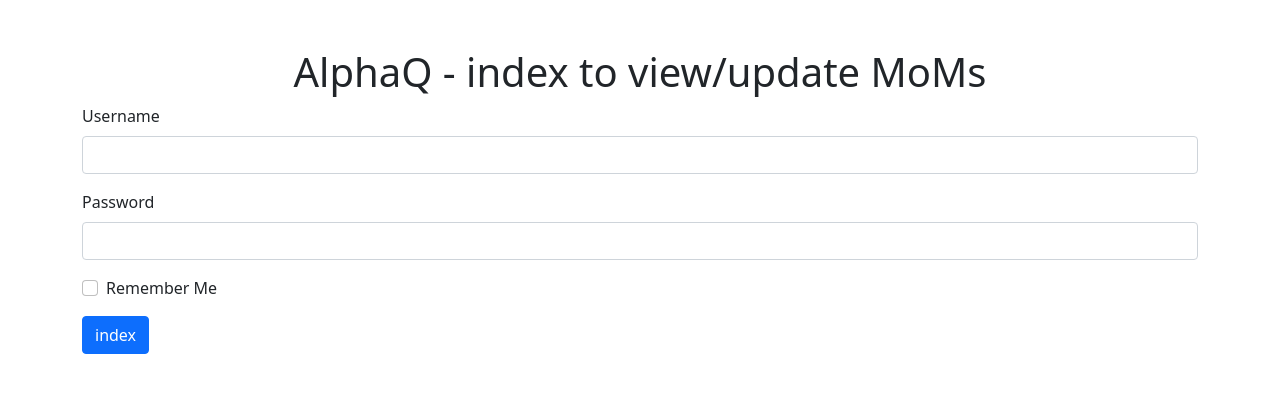
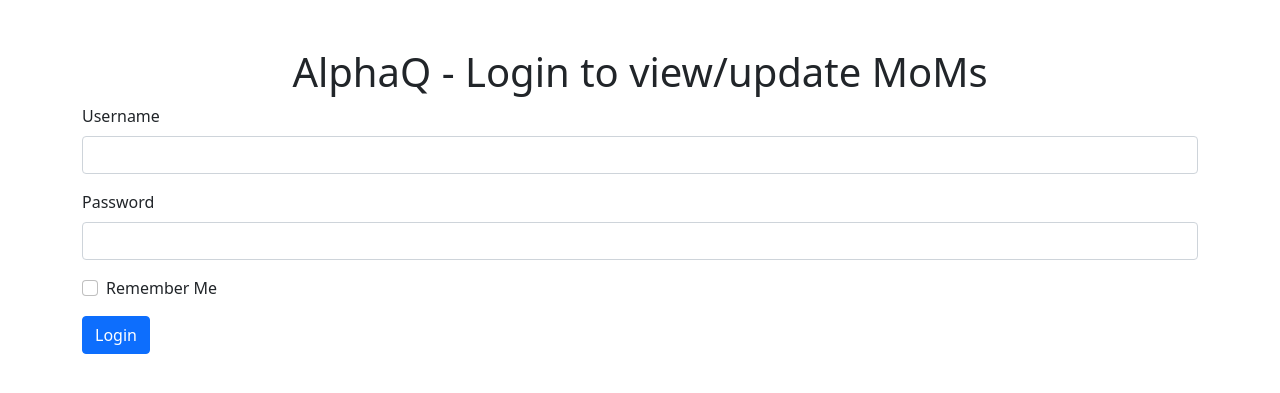
Before and after one commit to Guruprasanna02/AlphaQ---Website-for-MoMs, a PHP site: page / in a window 1280 px wide. Shown: the top 393 px of the page. Run offline with PHP 8.4, Linux system fonts and the light colour scheme; data that the repository does not hold is empty.

Commit message:
Update index.php

```diff
--- a/suMode_sysad3/src/index.php
+++ b/suMode_sysad3/src/index.php
@@ -40,7 +40,7 @@ if ($_SERVER["REQUEST_METHOD"] == "POST") {
 
 <body>
   <div class="container">
-    <h1 class="text-center mt-5">AlphaQ - index to view/update MoMs</h1>
+    <h1 class="text-center mt-5">AlphaQ - Login to view/update MoMs</h1>
     <form action="/index.php" method="POST">
       <div class="mb-3">
         <label for="uname" class="form-label">Username</label>
@@ -58,7 +58,7 @@ if ($_SERVER["REQUEST_METHOD"] == "POST") {
         <input type="checkbox" class="form-check-input" id="exampleCheck1" name="remember">
         <label class="form-check-label" for="exampleCheck1">Remember Me</label>
       </div>
-      <button type="submit" class="btn btn-primary">index</button>
+      <button type="submit" class="btn btn-primary">Login</button>
     </form>
     <?php
     if ($error) {
```
